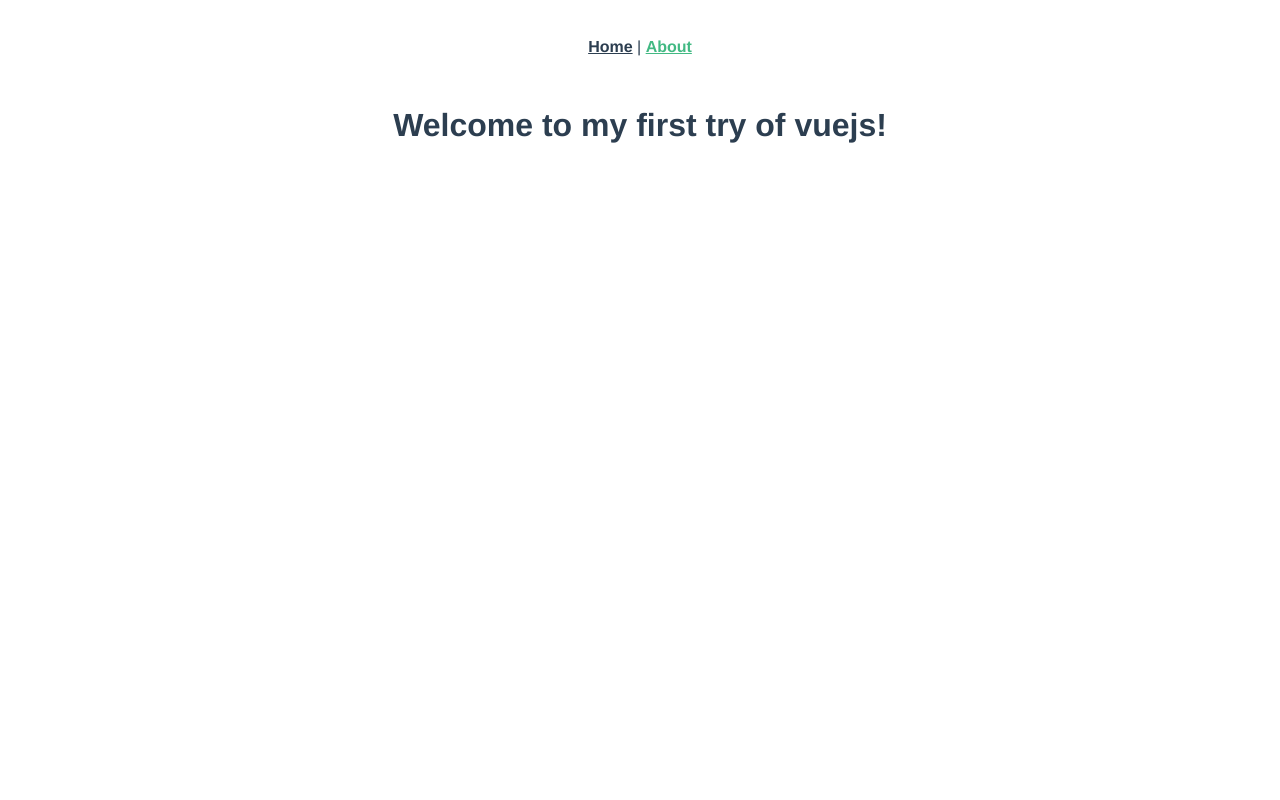
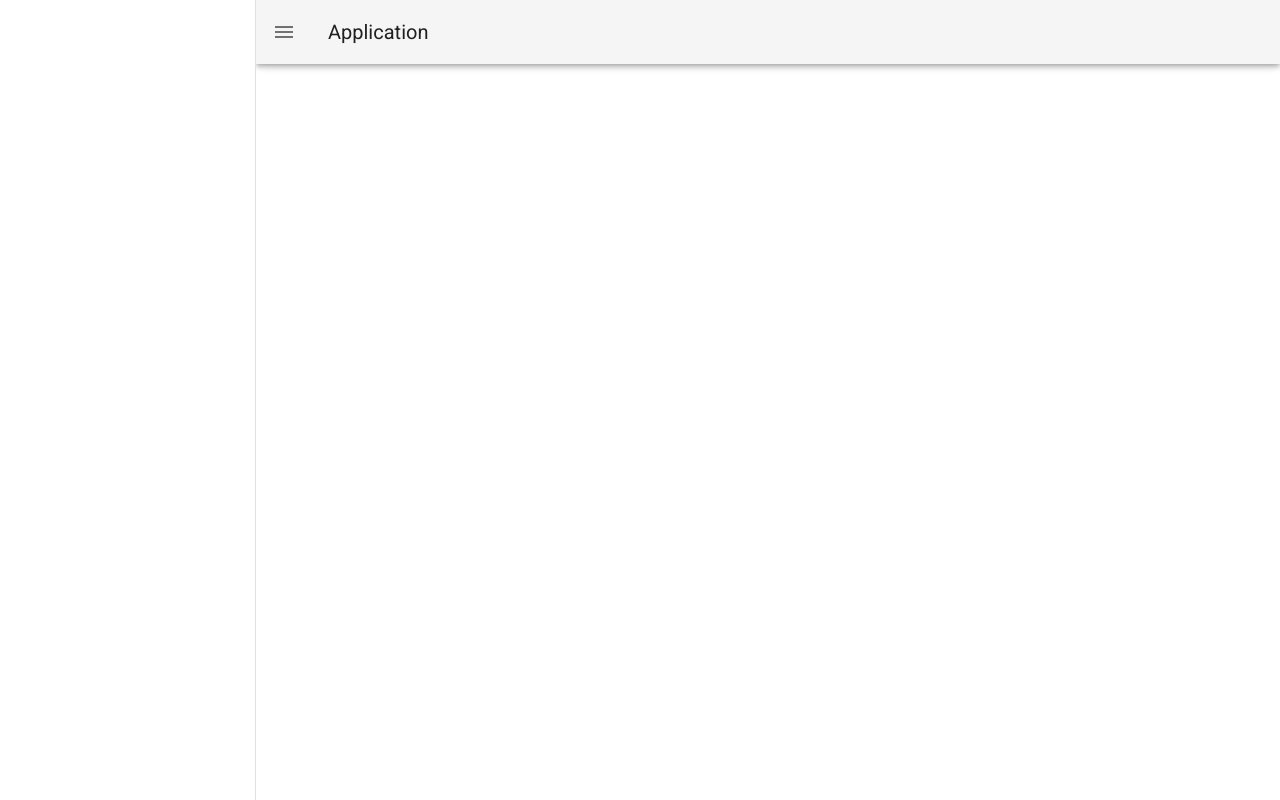
Before and after one commit to jamendez216/BatistaStoreWeb, a Vue app: page /about in a window 1280 px wide. Built offline with nearby package versions, Linux system fonts and the light colour scheme.

Commit message:
Template adquisition

```diff
--- a/public/index.html
+++ b/public/index.html
@@ -1,11 +1,13 @@
 <!DOCTYPE html>
-<html lang="">
+<html lang="en">
   <head>
     <meta charset="utf-8">
     <meta http-equiv="X-UA-Compatible" content="IE=edge">
     <meta name="viewport" content="width=device-width,initial-scale=1.0">
     <link rel="icon" href="<%= BASE_URL %>favicon.ico">
     <title><%= htmlWebpackPlugin.options.title %></title>
+    <link rel="stylesheet" href="https://fonts.googleapis.com/css?family=Roboto:100,300,400,500,700,900">
+    <link rel="stylesheet" href="https://fonts.googleapis.com/css?family=Material+Icons">
   </head>
   <body>
     <noscript>
--- a/src/App.vue
+++ b/src/App.vue
@@ -1,32 +1,26 @@
 <template>
-  <div id="app">
-    <div id="nav">
-      <router-link to="/">Home</router-link> |
-      <router-link to="/about">About</router-link>
-    </div>
-    <router-view/>
-  </div>
+  <v-app id="inspire">
+    <v-navigation-drawer
+      v-model="drawer"
+      app
+    >
+      <!--  -->
+    </v-navigation-drawer>
+
+    <v-app-bar app>
+      <v-app-bar-nav-icon @click="drawer = !drawer"></v-app-bar-nav-icon>
+
+      <v-toolbar-title>Application</v-toolbar-title>
+    </v-app-bar>
+
+    <v-main>
+      <!--  -->
+    </v-main>
+  </v-app>
 </template>
 
-<style>
-#app {
-  font-family: Avenir, Helvetica, Arial, sans-serif;
-  -webkit-font-smoothing: antialiased;
-  -moz-osx-font-smoothing: grayscale;
-  text-align: center;
-  color: #2c3e50;
-}
-
-#nav {
-  padding: 30px;
-}
-
-#nav a {
-  font-weight: bold;
-  color: #2c3e50;
-}
-
-#nav a.router-link-exact-active {
-  color: #42b983;
-}
-</style>
+<script>
+  export default {
+    data: () => ({ drawer: null }),
+  }
+</script>
--- a/src/components/HelloWorld.vue
+++ b/src/components/HelloWorld.vue
@@ -1,59 +1,151 @@
 <template>
-  <div class="hello">
-    <h1>{{ msg }}</h1>
-    <p>
-      For a guide and recipes on how to configure / customize this project,<br>
-      check out the
-      <a href="https://cli.vuejs.org" target="_blank" rel="noopener">vue-cli documentation</a>.
-    </p>
-    <h3>Installed CLI Plugins</h3>
-    <ul>
-      <li><a href="https://github.com/vuejs/vue-cli/tree/dev/packages/%40vue/cli-plugin-babel" target="_blank" rel="noopener">babel</a></li>
-      <li><a href="https://github.com/vuejs/vue-cli/tree/dev/packages/%40vue/cli-plugin-router" target="_blank" rel="noopener">router</a></li>
-      <li><a href="https://github.com/vuejs/vue-cli/tree/dev/packages/%40vue/cli-plugin-vuex" target="_blank" rel="noopener">vuex</a></li>
-    </ul>
-    <h3>Essential Links</h3>
-    <ul>
-      <li><a href="https://vuejs.org" target="_blank" rel="noopener">Core Docs</a></li>
-      <li><a href="https://forum.vuejs.org" target="_blank" rel="noopener">Forum</a></li>
-      <li><a href="https://chat.vuejs.org" target="_blank" rel="noopener">Community Chat</a></li>
-      <li><a href="https://twitter.com/vuejs" target="_blank" rel="noopener">Twitter</a></li>
-      <li><a href="https://news.vuejs.org" target="_blank" rel="noopener">News</a></li>
-    </ul>
-    <h3>Ecosystem</h3>
-    <ul>
-      <li><a href="https://router.vuejs.org" target="_blank" rel="noopener">vue-router</a></li>
-      <li><a href="https://vuex.vuejs.org" target="_blank" rel="noopener">vuex</a></li>
-      <li><a href="https://github.com/vuejs/vue-devtools#vue-devtools" target="_blank" rel="noopener">vue-devtools</a></li>
-      <li><a href="https://vue-loader.vuejs.org" target="_blank" rel="noopener">vue-loader</a></li>
-      <li><a href="https://github.com/vuejs/awesome-vue" target="_blank" rel="noopener">awesome-vue</a></li>
-    </ul>
-  </div>
+  <v-container>
+    <v-row class="text-center">
+      <v-col cols="12">
+        <v-img
+          :src="require('../assets/logo.svg')"
+          class="my-3"
+          contain
+          height="200"
+        />
+      </v-col>
+
+      <v-col class="mb-4">
+        <h1 class="display-2 font-weight-bold mb-3">
+          Welcome to Vuetify
+        </h1>
+
+        <p class="subheading font-weight-regular">
+          For help and collaboration with other Vuetify developers,
+          <br>please join our online
+          <a
+            href="https://community.vuetifyjs.com"
+            target="_blank"
+          >Discord Community</a>
+        </p>
+      </v-col>
+
+      <v-col
+        class="mb-5"
+        cols="12"
+      >
+        <h2 class="headline font-weight-bold mb-3">
+          What's next?
+        </h2>
+
+        <v-row justify="center">
+          <a
+            v-for="(next, i) in whatsNext"
+            :key="i"
+            :href="next.href"
+            class="subheading mx-3"
+            target="_blank"
+          >
+            {{ next.text }}
+          </a>
+        </v-row>
+      </v-col>
+
+      <v-col
+        class="mb-5"
+        cols="12"
+      >
+        <h2 class="headline font-weight-bold mb-3">
+          Important Links
+        </h2>
+
+        <v-row justify="center">
+          <a
+            v-for="(link, i) in importantLinks"
+            :key="i"
+            :href="link.href"
+            class="subheading mx-3"
+            target="_blank"
+          >
+            {{ link.text }}
+          </a>
+        </v-row>
+      </v-col>
+
+      <v-col
+        class="mb-5"
+        cols="12"
+      >
+        <h2 class="headline font-weight-bold mb-3">
+          Ecosystem
+        </h2>
+
+        <v-row justify="center">
+          <a
+            v-for="(eco, i) in ecosystem"
+            :key="i"
+            :href="eco.href"
+            class="subheading mx-3"
+            target="_blank"
+          >
+            {{ eco.text }}
+          </a>
+        </v-row>
+      </v-col>
+    </v-row>
+  </v-container>
 </template>
 
 <script>
-export default {
-  name: 'HelloWorld',
-  props: {
-    msg: String
+  export default {
+    name: 'HelloWorld',
+
+    data: () => ({
+      ecosystem: [
+        {
+          text: 'vuetify-loader',
+          href: 'https://github.com/vuetifyjs/vuetify-loader',
+        },
+        {
+          text: 'github',
+          href: 'https://github.com/vuetifyjs/vuetify',
+        },
+        {
+          text: 'awesome-vuetify',
+          href: 'https://github.com/vuetifyjs/awesome-vuetify',
+        },
+      ],
+      importantLinks: [
+        {
+          text: 'Documentation',
+          href: 'https://vuetifyjs.com',
+        },
+        {
+          text: 'Chat',
+          href: 'https://community.vuetifyjs.com',
+        },
+        {
+          text: 'Made with Vuetify',
+          href: 'https://madewithvuejs.com/vuetify',
+        },
+        {
+          text: 'Twitter',
+          href: 'https://twitter.com/vuetifyjs',
+        },
+        {
+          text: 'Articles',
+          href: 'https://medium.com/vuetify',
+        },
+      ],
+      whatsNext: [
+        {
+          text: 'Explore components',
+          href: 'https://vuetifyjs.com/components/api-explorer',
+        },
+        {
+          text: 'Select a layout',
+          href: 'https://vuetifyjs.com/getting-started/pre-made-layouts',
+        },
+        {
+          text: 'Frequently Asked Questions',
+          href: 'https://vuetifyjs.com/getting-started/frequently-asked-questions',
+        },
+      ],
+    }),
   }
-}
 </script>
-
-<!-- Add "scoped" attribute to limit CSS to this component only -->
-<style scoped>
-h3 {
-  margin: 40px 0 0;
-}
-ul {
-  list-style-type: none;
-  padding: 0;
-}
-li {
-  display: inline-block;
-  margin: 0 10px;
-}
-a {
-  color: #42b983;
-}
-</style>
--- a/src/main.js
+++ b/src/main.js
@@ -2,11 +2,13 @@
 import App from './App.vue'
 import router from './router'
 import store from './store'
+import vuetify from './plugins/vuetify';
 
 Vue.config.productionTip = false
 
 new Vue({
   router,
   store,
+  vuetify,
   render: h => h(App)
 }).$mount('#app')
--- /dev/null
+++ b/src/plugins/vuetify.js
@@ -0,0 +1,26 @@
+import Vue from 'vue';
+import Vuetify from 'vuetify/lib/framework';
+
+Vue.use(Vuetify);
+
+export default new Vuetify({
+  theme: {
+      options: {
+        customProperties: true,
+      },
+    themes: {
+      light: {
+        primary: '#ee44aa',
+        secondary: '#424242',
+        accent: '#82B1FF',
+        error: '#FF5252',
+        info: '#2196F3',
+        success: '#4CAF50',
+        warning: '#FFC107'
+      },
+    },
+  },
+  icons: {
+    iconfont: 'md',
+  },
+});
--- /dev/null
+++ b/vue.config.js
@@ -0,0 +1,5 @@
+module.exports = {
+  transpileDependencies: [
+    'vuetify'
+  ]
+}
```
Also changed, not shown: package.json (+6 -1 lines), src/assets/logo.svg (added), 1 other file (tests, documents, lock files or other folders).
